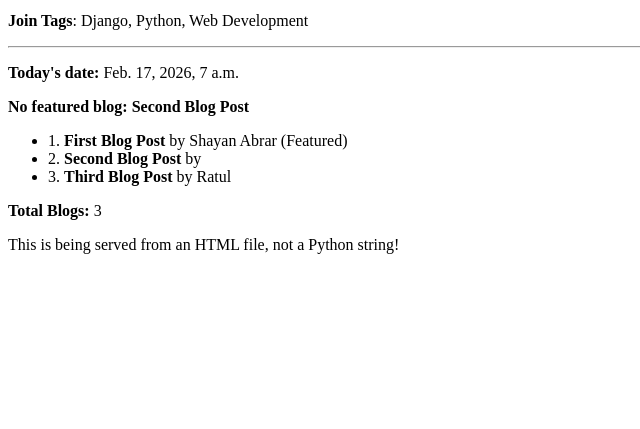
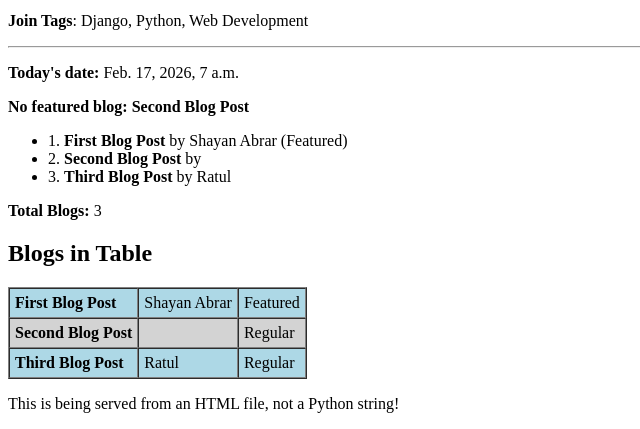
Before and after one commit to SHAYAN-ABRAR/Django-First-Practice, a Django app: page /blog/post_list/ in a window 1280 px wide. Shown: the part 968-1397 px from the top of the page, without its empty margins (0-640 px from the left). Before the commit the page ends 1222 px from the top, so only its background shows below. Run offline with Django 5.2, Linux system fonts and the light colour scheme; some libraries are stand-ins or nearby versions.

Commit message:
Cycle added

```diff
--- a/blog/templates/blog/post_list.html
+++ b/blog/templates/blog/post_list.html
@@ -61,5 +61,18 @@
         <p><b>Total Blogs:</b> {{ total_blogs }}</p>
     {% endwith %}
 
+    {%comment%} Cycle {% endcomment %}
+    <h2>Blogs in Table</h2>
+    <table border="1" cellpadding="5" cellspacing="0">
+        {% for blog in post.blogs %}
+        <tr style="background-color: {% cycle 'lightblue' 'lightgray' %};">
+            <td><b>{{ blog.title }}</b></td>
+            <td>{{ blog.author }}</td>
+            <td>{% if blog.is_featured %}Featured{% else %}Regular{% endif %}</td>
+        </tr>
+        {% endfor %}
+    </table>
+
+
 
     {% endblock %}
```
